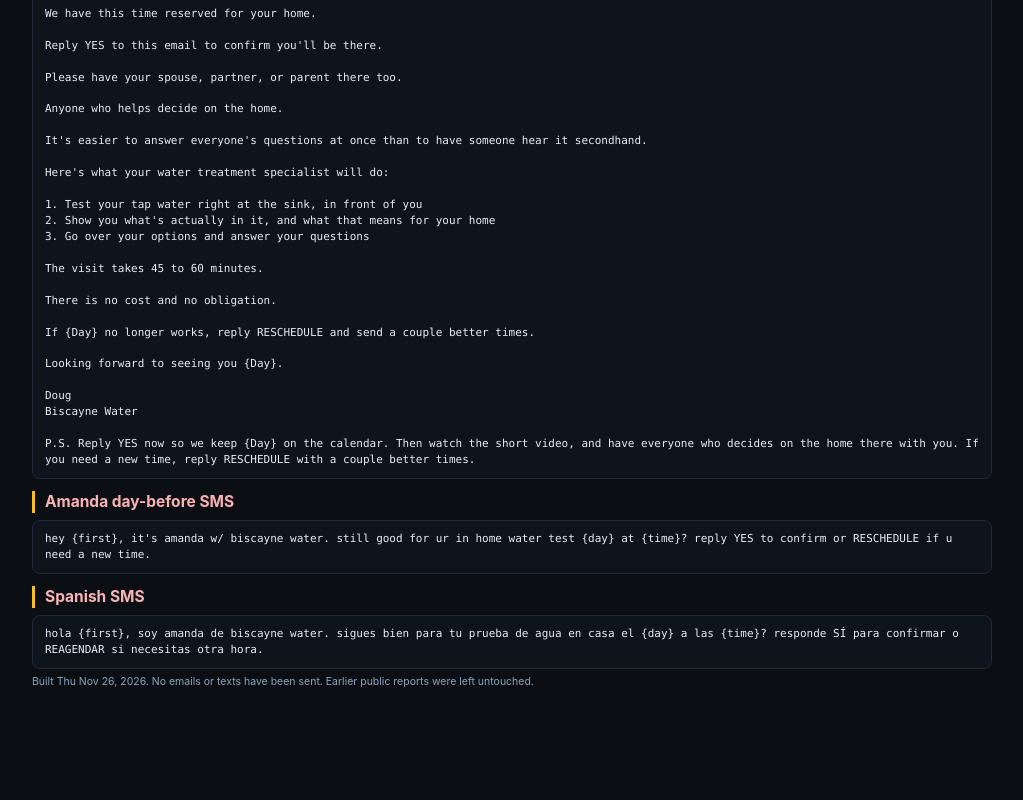
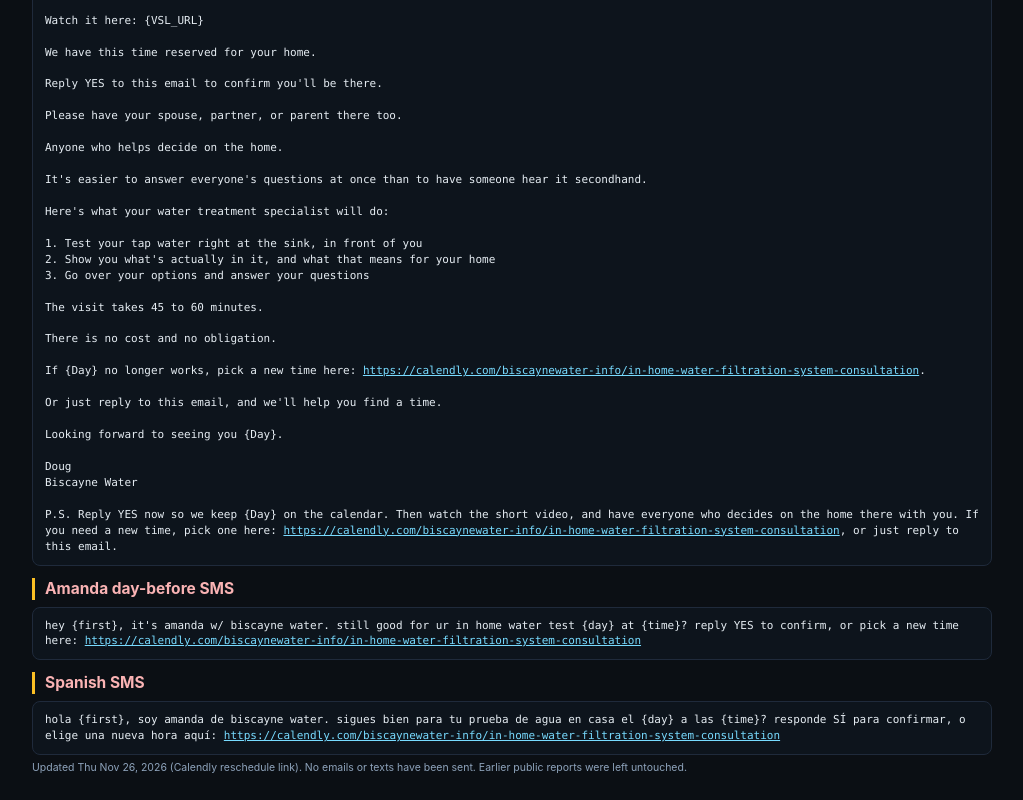
Before and after one commit to Kotobe20/bw-reports, a plain HTML site: page inhome-confirm/inhome_confirm_v3_nov26.html in a window 1280 px wide. Shown: the part 1473-2273 px from the top of the page, without its empty margins (128-1151 px from the left). Before the commit the page ends 2187 px from the top, so only its background shows below. Drawn offline with Linux system fonts and the light colour scheme.

Commit message:
Update v3 in-home confirmation with Doug's Calendly reschedule link

```diff
--- a/inhome-confirm/inhome_confirm_v3_nov26.html
+++ b/inhome-confirm/inhome_confirm_v3_nov26.html
@@ -31,7 +31,7 @@ ul{margin:3px 0 0;padding-left:18px}li{margin:0 0 4px;color:#cbd5e1}
 </style></head><body><div class="c">
 <div class="hero"><img src="../halbert/logo.png" alt="Biscayne Water"><div>
 <h1>In-home confirmation copy v3 · Nov 26, 2026</h1>
-<div class="sub">Rewrite in the Black Friday follow-up voice, after Steven's note · Signed by Doug · Privacy-safe: first names and times only · Nothing has been sent</div>
+<div class="sub">v3 update: reschedule now uses Doug's Calendly link · Signed by Doug · Privacy-safe: first names and times only · Nothing has been sent</div>
 </div></div>
 
 <div class="ok">
@@ -63,9 +63,10 @@ ul{margin:3px 0 0;padding-left:18px}li{margin:0 0 4px;color:#cbd5e1}
 <h3>What changed in v3</h3>
 <ul>
 <li>Written in the same voice as the Black Friday follow-up: “Now picture this,” short one-idea lines, sensory details from South Florida homes, signed by Doug in first person, with a P.S. that restates the CTA.</li>
-<li>ACQ AI elements are all still here: details bullets, Reply YES, decision makers, 3-step visit, 45 to 60 minutes, no cost and no obligation, RESCHEDULE, and Doug's video so nothing is a surprise.</li>
+<li>ACQ AI elements are all still here: details bullets, Reply YES, decision makers, 3-step visit, 45 to 60 minutes, no cost and no obligation, a Calendly reschedule link (plus a reply option), and Doug's video so nothing is a surprise.</li>
 <li>If a concern is on file, it becomes a picture (dry skin after a shower, stains that keep coming back, PFAS you can't see). The approved 99.82% PFAS line, under specified test conditions, is used only when that concern is on file.</li>
 <li>One Spanish draft exists for the Friday 6:00pm ET visit.</li>
+<li>v3 update: if the day no longer works, they pick a new time on Doug's Calendly (same link as the Black Friday email): <a href="https://calendly.com/biscaynewater-info/in-home-water-filtration-system-consultation">https://calendly.com/biscaynewater-info/in-home-water-filtration-system-consultation</a>. They can still just reply.</li>
 </ul>
 </div>
 
@@ -135,20 +136,22 @@ The visit takes 45 to 60 minutes.
 
 There is no cost and no obligation.
 
-If {Day} no longer works, reply RESCHEDULE and send a couple better times.
+If {Day} no longer works, pick a new time here: <a href="https://calendly.com/biscaynewater-info/in-home-water-filtration-system-consultation">https://calendly.com/biscaynewater-info/in-home-water-filtration-system-consultation</a>.
+
+Or just reply to this email, and we'll help you find a time.
 
 Looking forward to seeing you {Day}.
 
 Doug
 Biscayne Water
 
-P.S. Reply YES now so we keep {Day} on the calendar. Then watch the short video, and have everyone who decides on the home there with you. If you need a new time, reply RESCHEDULE with a couple better times.</pre>
+P.S. Reply YES now so we keep {Day} on the calendar. Then watch the short video, and have everyone who decides on the home there with you. If you need a new time, pick one here: <a href="https://calendly.com/biscaynewater-info/in-home-water-filtration-system-consultation">https://calendly.com/biscaynewater-info/in-home-water-filtration-system-consultation</a>, or just reply to this email.</pre>
 
 <h2>Amanda day-before SMS</h2>
-<pre class='copy'>hey {first}, it&#x27;s amanda w/ biscayne water. still good for ur in home water test {day} at {time}? reply YES to confirm or RESCHEDULE if u need a new time.</pre>
+<pre class='copy'>hey {first}, it&#x27;s amanda w/ biscayne water. still good for ur in home water test {day} at {time}? reply YES to confirm, or pick a new time here: <a href="https://calendly.com/biscaynewater-info/in-home-water-filtration-system-consultation">https://calendly.com/biscaynewater-info/in-home-water-filtration-system-consultation</a></pre>
 
 <h2>Spanish SMS</h2>
-<pre class='copy'>hola {first}, soy amanda de biscayne water. sigues bien para tu prueba de agua en casa el {day} a las {time}? responde SÍ para confirmar o REAGENDAR si necesitas otra hora.</pre>
+<pre class='copy'>hola {first}, soy amanda de biscayne water. sigues bien para tu prueba de agua en casa el {day} a las {time}? responde SÍ para confirmar, o elige una nueva hora aquí: <a href="https://calendly.com/biscaynewater-info/in-home-water-filtration-system-consultation">https://calendly.com/biscaynewater-info/in-home-water-filtration-system-consultation</a></pre>
 
-<p class="small">Built Thu Nov 26, 2026. No emails or texts have been sent. Earlier public reports were left untouched.</p>
+<p class="small">Updated Thu Nov 26, 2026 (Calendly reschedule link). No emails or texts have been sent. Earlier public reports were left untouched.</p>
 </div></body></html>
```
Also changed, not shown: 1 other file.
